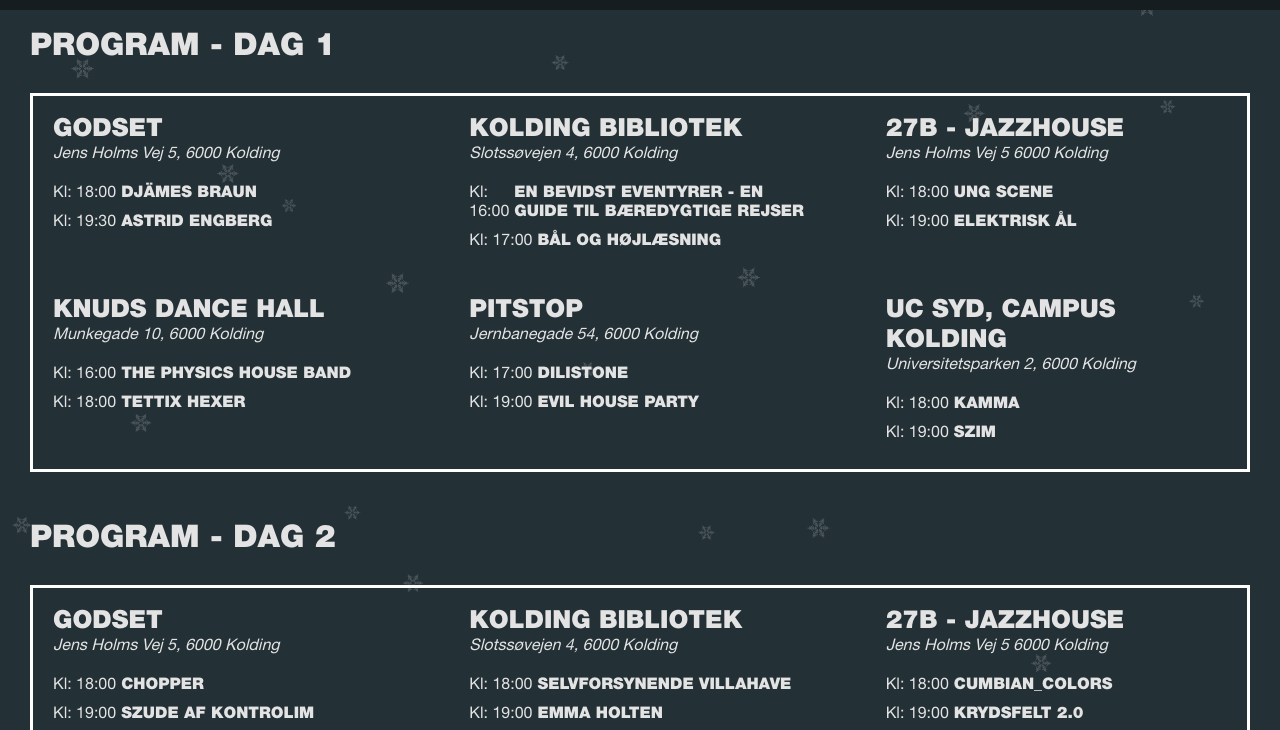
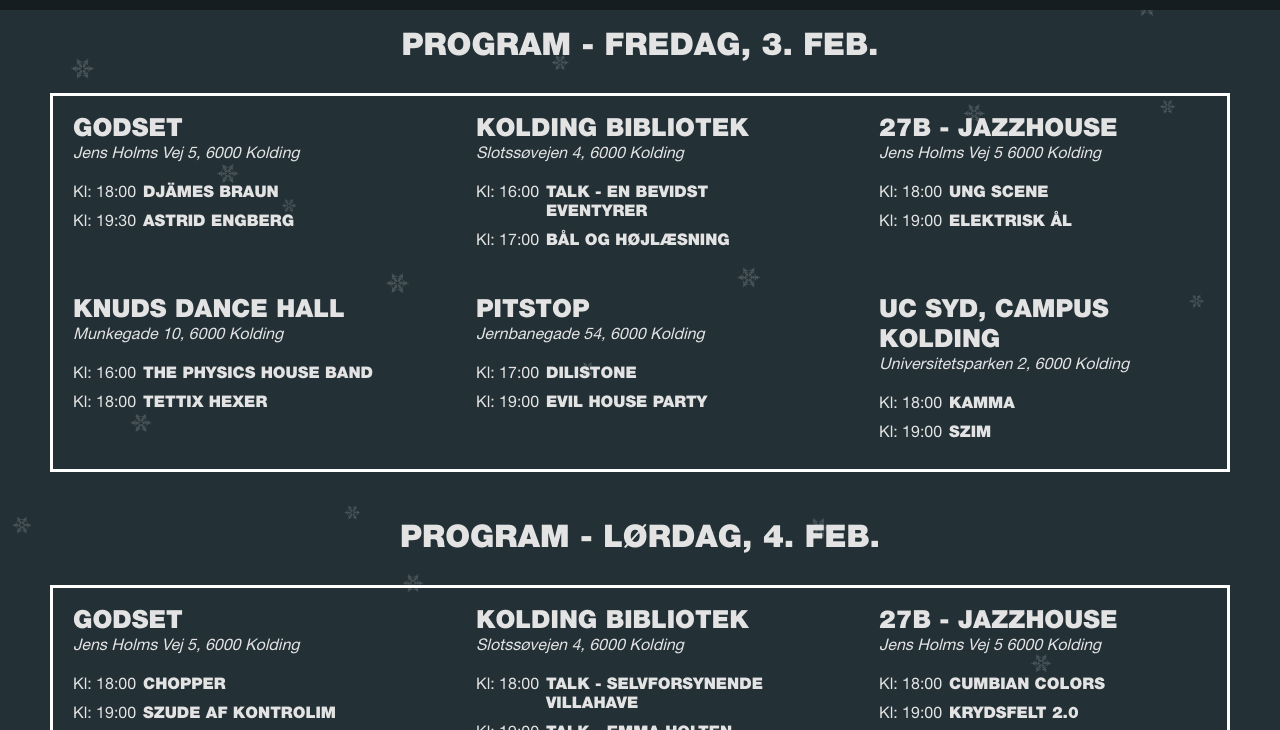
Before and after one commit to kunuutkaali/koldfestival, a plain HTML site: page program-23.html in a window 1280 px wide. Shown: the part 70-800 px from the top of the page. Drawn offline with Linux system fonts and the light colour scheme.

Commit message:
Program style adjustments

```diff
--- a/css/program.css
+++ b/css/program.css
@@ -1,5 +1,5 @@
 section#program{
-    padding:50px 30px;
+    padding:50px 050px;
 }
 section#program h2{
     margin-top:50px;
@@ -31,6 +31,7 @@
 }
 .venue .placeProgram div p:first-child{
     margin-right:5px;
+    min-width:65px;
 }
 .venue address{
     margin-bottom:15px;
--- a/program-23.html
+++ b/program-23.html
@@ -37,7 +37,7 @@
         </button>
     </nav>
     <section id="program">
-        <h2>Program - Dag 1</h2>
+        <h2 class="centerText">Program - Fredag, 3. Feb.</h2>
         <div class="venues">
             <div class="venue">
                 <h3>Godset</h3>
@@ -59,7 +59,7 @@
                 <div class="placeProgram">
                     <div>
                         <p class="startTime">Kl: 16:00</p>
-                        <p class="artist">En bevidst eventyrer - En guide til bæredygtige rejser</p>
+                        <p class="artist">Talk - En bevidst eventyrer</p>
                     </div>
                     <div>
                         <p class="startTime">Kl: 17:00</p>
@@ -124,7 +124,7 @@
                 </div>
             </div>
         </div>
-        <h2 class="center">Program - Dag 2</h2>
+        <h2 class="centerText">Program - Lørdag, 4. Feb.</h2>
         <div class="venues">
             <div class="venue">
                 <h3>Godset</h3>
@@ -146,11 +146,11 @@
                 <div class="placeProgram">
                     <div>
                         <p class="startTime">Kl: 18:00</p>
-                        <p class="artist">Selvforsynende Villahave</p>
+                        <p class="artist">Talk - Selvforsynende Villahave</p>
                     </div>
                     <div>
                         <p class="startTime">Kl: 19:00</p>
-                        <p class="artist">Emma Holten</p>
+                        <p class="artist">Talk - Emma Holten</p>
                     </div>
                 </div>
             </div>
@@ -160,7 +160,7 @@
                 <div class="placeProgram">
                     <div>
                         <p class="startTime">Kl: 18:00</p>
-                        <p class="artist">Cumbian_colors</p>
+                        <p class="artist">Cumbian Colors</p>
                     </div>
                     <div>
                         <p class="startTime">Kl: 19:00</p>
```
